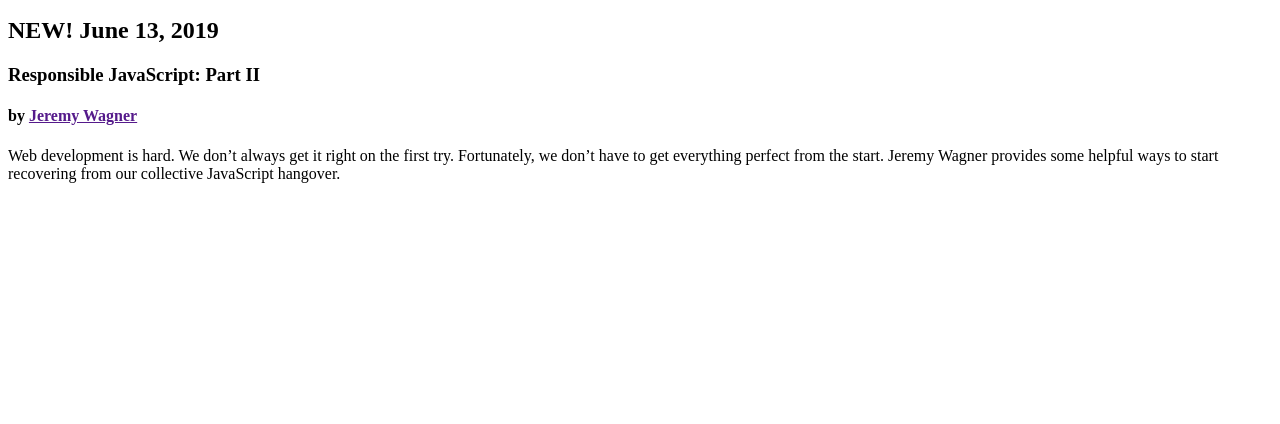
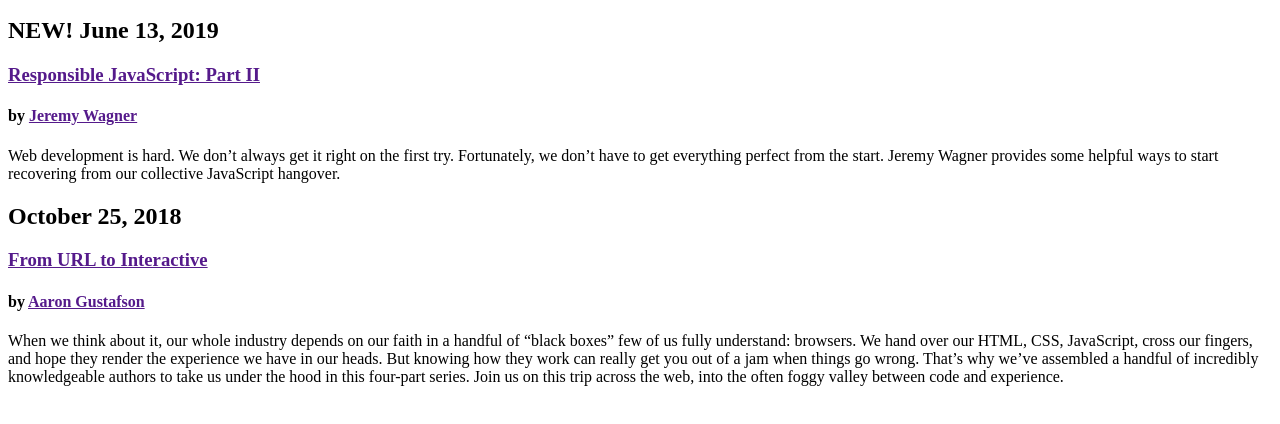
Before and after one commit to adam-weiler/GA-html-layout, a plain HTML site: page index.html in a window 1280 px wide. Shown: the part 302-726 px from the top of the page. Drawn offline with Linux system fonts and the light colour scheme.

Commit message:
Adding second Article.

```diff
--- a/index.html
+++ b/index.html
@@ -37,10 +37,19 @@
     <article>
         <h2>NEW! June 13, 2019</h2>
 
-        <h3>Responsible JavaScript: Part II</h3>
+        <h3><a href="">Responsible JavaScript: Part II</a></h3>
         <h4>by <a href="">Jeremy Wagner</a></h4>
         <p>Web development is hard. We don’t always get it right on the first try. Fortunately, we don’t have to get everything perfect from the start. Jeremy Wagner provides some helpful ways to start recovering from our collective JavaScript hangover.</p>
     </article>
 
+    <!-- Second Article about Interactive -->
+    <article>
+            <h2>October 25, 2018</h2>
+
+            <h3><a href="">From URL to Interactive</a></h3>
+            <h4>by <a href="">Aaron Gustafson</a></h4>
+            <p>When we think about it, our whole industry depends on our faith in a handful of “black boxes” few of us fully understand: browsers. We hand over our HTML, CSS, JavaScript, cross our fingers, and hope they render the experience we have in our heads. But knowing how they work can really get you out of a jam when things go wrong. That’s why we’ve assembled a handful of incredibly knowledgeable authors to take us under the hood in this four-part series. Join us on this trip across the web, into the often foggy valley between code and experience.</p>
+        </article>
+
 </body>
 </html>
```
